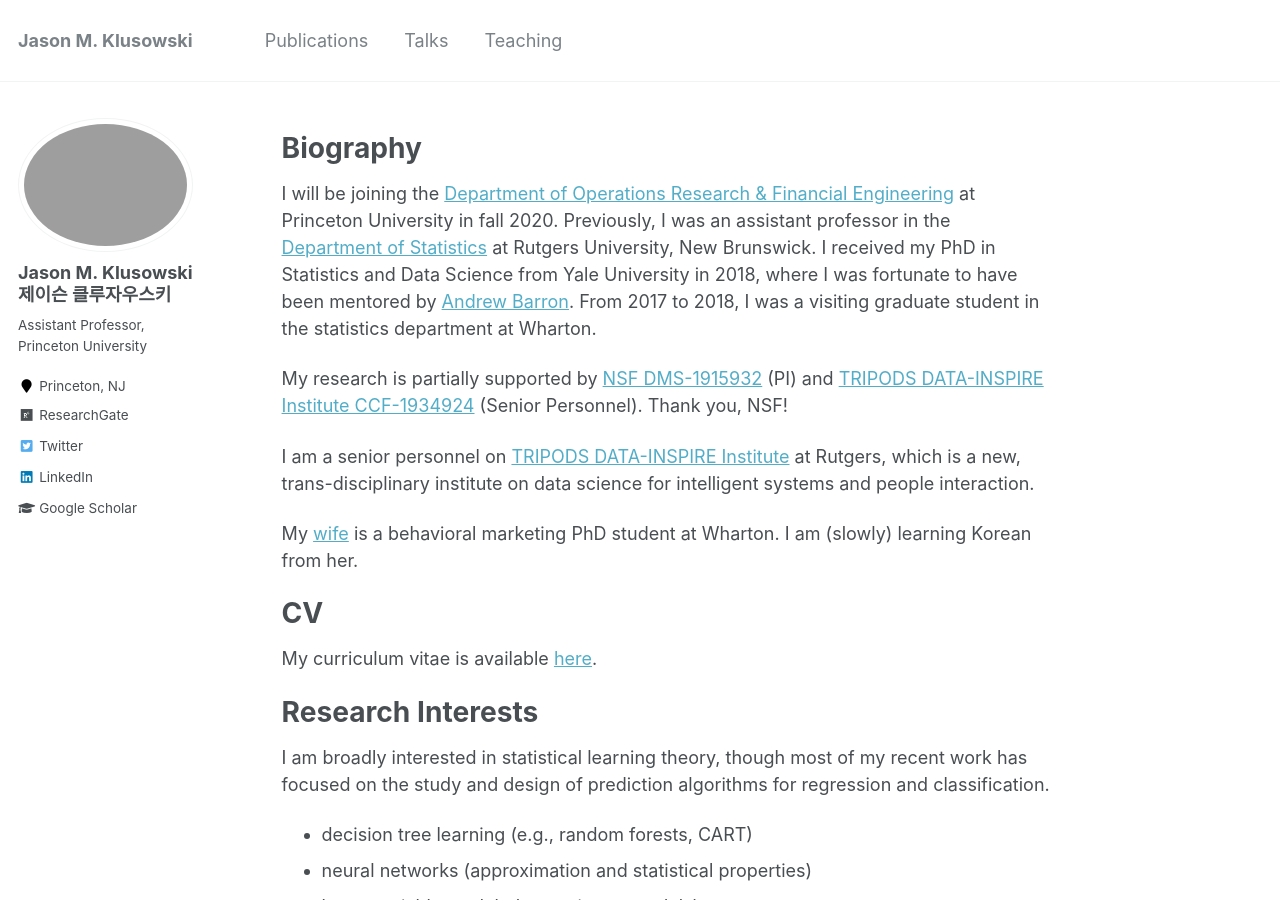
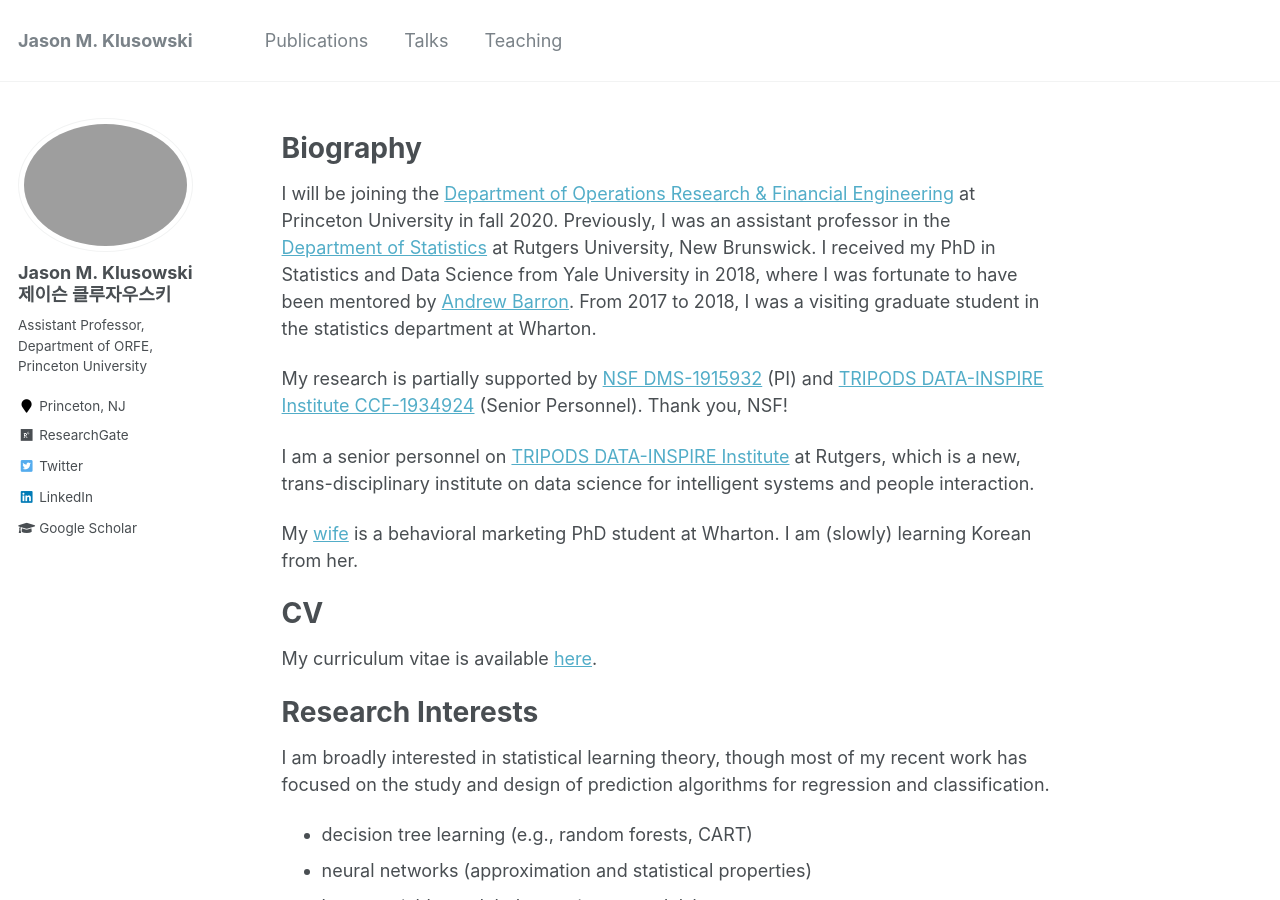
Before and after one commit to jasonklusowski/jasonklusowski.github.io, a Jekyll site: the page built from _pages/about.md, in a window 1280 px wide and 900 px high. Built offline with Jekyll 4.4.1, drawn with Linux system fonts in a browser that asks for light colours.

Commit message:
Update _config.yml

```diff
--- a/_config.yml
+++ b/_config.yml
@@ -82,7 +82,7 @@ analytics:
 author:
   name             : "Jason M. Klusowski 제이슨 클루자우스키"
   avatar           : "profile.jpg"
-  bio              : "Assistant Professor, Princeton University"
+  bio              : "Assistant Professor, Department of ORFE, Princeton University"
   location         : "Princeton, NJ"
   employer         :
   pubmed           : #"https://www.ncbi.nlm.nih.gov/pubmed/?term=john+snow"
```
